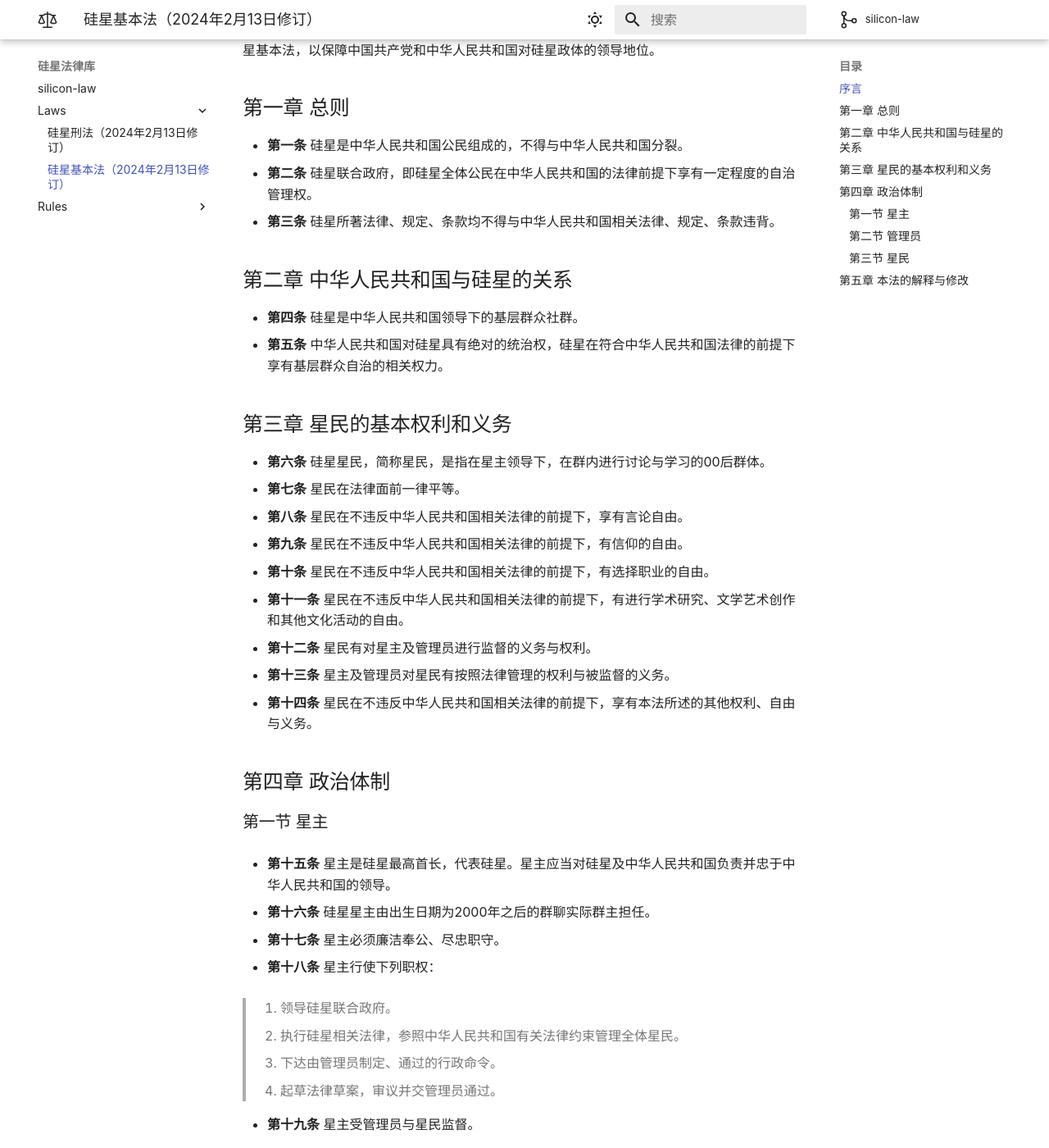
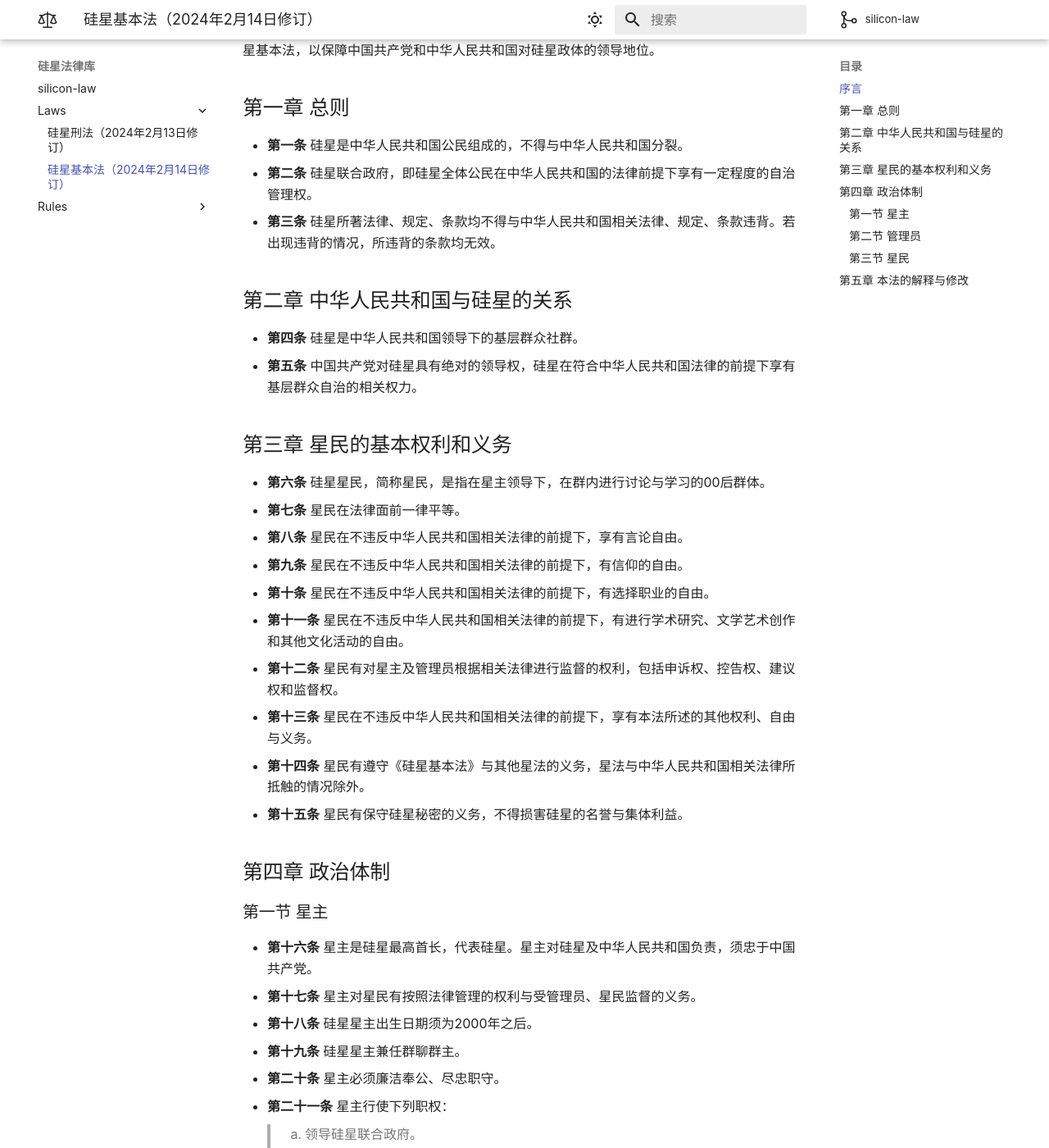
Before and after one commit to silicon-star-united-government/silicon-law, an MkDocs documentation site: the page built from docs/laws/硅星基本法.md, in a window 1280 px wide and 1400 px high, scrolled down 233 px. Shown: the whole window at 82% size. Built offline with MkDocs 1.6.1 and Material for MkDocs 9.7.7, drawn with Linux system fonts in a browser that asks for light colours; comment, search, counter and statistics services are not loaded; some of the changed text lies outside the part shown.

Commit message:
Update 硅星基本法.md

```diff
--- a/docs/laws/硅星基本法.md
+++ b/docs/laws/硅星基本法.md
@@ -1,4 +1,4 @@
-# 硅星基本法（2024年2月13日修订）
+# 硅星基本法（2024年2月14日修订）
 
 ## 序言
 
@@ -8,12 +8,12 @@
 
 - **第一条** 硅星是中华人民共和国公民组成的，不得与中华人民共和国分裂。
 - **第二条** 硅星联合政府，即硅星全体公民在中华人民共和国的法律前提下享有一定程度的自治管理权。
-- **第三条** 硅星所著法律、规定、条款均不得与中华人民共和国相关法律、规定、条款违背。
+- **第三条** 硅星所著法律、规定、条款均不得与中华人民共和国相关法律、规定、条款违背。若出现违背的情况，所违背的条款均无效。
 
 ## 第二章 中华人民共和国与硅星的关系
 
 - **第四条** 硅星是中华人民共和国领导下的基层群众社群。
-- **第五条** 中华人民共和国对硅星具有绝对的统治权，硅星在符合中华人民共和国法律的前提下享有基层群众自治的相关权力。
+- **第五条** 中国共产党对硅星具有绝对的领导权，硅星在符合中华人民共和国法律的前提下享有基层群众自治的相关权力。
 
 ## 第三章 星民的基本权利和义务
 
@@ -23,53 +23,46 @@
 - **第九条** 星民在不违反中华人民共和国相关法律的前提下，有信仰的自由。
 - **第十条** 星民在不违反中华人民共和国相关法律的前提下，有选择职业的自由。
 - **第十一条** 星民在不违反中华人民共和国相关法律的前提下，有进行学术研究、文学艺术创作和其他文化活动的自由。
-- **第十二条** 星民有对星主及管理员进行监督的义务与权利。
-- **第十三条** 星主及管理员对星民有按照法律管理的权利与被监督的义务。
-- **第十四条** 星民在不违反中华人民共和国相关法律的前提下，享有本法所述的其他权利、自由与义务。
+- **第十二条** 星民有对星主及管理员根据相关法律进行监督的权利，包括申诉权、控告权、建议权和监督权。
+- **第十三条** 星民在不违反中华人民共和国相关法律的前提下，享有本法所述的其他权利、自由与义务。
+- **第十四条** 星民有遵守《硅星基本法》与其他星法的义务，星法与中华人民共和国相关法律所抵触的情况除外。
+- **第十五条** 星民有保守硅星秘密的义务，不得损害硅星的名誉与集体利益。
 
 ## 第四章 政治体制
 
 ### 第一节 星主
 
-- **第十五条** 星主是硅星最高首长，代表硅星。星主应当对硅星及中华人民共和国负责并忠于中华人民共和国的领导。
-
-- **第十六条** 硅星星主由出生日期为2000年之后的群聊实际群主担任。
-
-- **第十七条** 星主必须廉洁奉公、尽忠职守。
-
-- **第十八条** 星主行使下列职权：
-
+- **第十六条** 星主是硅星最高首长，代表硅星。星主对硅星及中华人民共和国负责，须忠于中国共产党。
+- **第十七条** 星主对星民有按照法律管理的权利与受管理员、星民监督的义务。
+- **第十八条** 硅星星主出生日期须为2000年之后。
+- **第十九条** 硅星星主兼任群聊群主。
+- **第二十条** 星主必须廉洁奉公、尽忠职守。
+- **第二十一条** 星主行使下列职权：
   > 1. 领导硅星联合政府。
   > 2. 执行硅星相关法律，参照中华人民共和国有关法律约束管理全体星民。
-  > 3. 下达由管理员制定、通过的行政命令。
-  > 4. 起草法律草案，审议并交管理员通过。
-
-- **第十九条** 星主受管理员与星民监督。
+  > 3. 起草法律草案，审议并交管理员通过。
 
 ### 第二节 管理员
 
-- **第二十条** 管理员是星主的辅助管理者，管理员应当忠于硅星星主及中华人民共和国的领导。
-
-- **第二十一条** 管理员由出生日期为2000年之后的群聊实际管理员担任，不得是长期潜水或多次触犯法律者。
-
-- **第二十二条** 管理员行使下列职权：
-
+- **第二十二条** 管理员是星主的辅助管理者，管理员应当忠于硅星星主及中华人民共和国的领导。
+- **第二十三条** 星主对星民有按照法律管理的权利与被监督的义务。
+- **第二十四条** 管理员由出生日期为2000年之后的群聊实际管理员担任，不得是长期潜水或多次触犯法律者。
+- **第二十五条** 管理员行使下列职权：
   > 1. 执行硅星相关法律，参照中华人民共和国有关法律约束管理全体星民。
-  > 2. 制定、通过对硅星管理有意义的行政命令。
-  > 3. 审议、通过法律草案。
-  > 4. 监督星主权力的执行。
-
-- **第二十三条** 管理员受星民监督，向星主负责。
+  > 2. 审议、通过法律草案。
+  > 3. 监督星主权力的执行。
+- **第二十六条** 管理员受星民监督，向星主负责。
 
 ### 第三节 星民
 
-- **第二十四条** 硅星的全体星民应当积极履行其对管理员、星主的监督责任。
-- **第二十五条** 对于硅星的各项财政支出，星民有知情权。
-- **第二十六条** 星民有举报各类违法行为的义务。
+- **第二十七条** 硅星的全体星民应当积极履行其对管理员、星主的监督责任。
+- **第二十八条** 对于硅星的各项财政支出，星民有知情权。
+- **第二十九条** 星民有举报各类违法行为的义务。
+- **第三十条** 星民的合法财产不受侵犯。
 
 ## 第五章 本法的解释与修改
 
-- **第二十七条** 本法的解释权属于管理员、星主。
-- **第二十八条** 本法的修改权由星主、管理员所有，星主、管理员必须确认新的法律内容是否符合民意及法律原则。
-- **第二十九条** 本法所行任何规则不得与中华人民共和国所行法律相抵触。
-- **第三十条** 本法自发布之日起生效。
+- **第三十一条** 本法的解释权属于管理员、星主。
+- **第三十二条** 本法的修改权由星主、管理员所有，星主、管理员必须确认新的法律内容是否符合民意及法律原则。
+- **第三十三条** 本法所行任何规则不得与中华人民共和国所行法律相抵触，抵触者均无效。
+- **第三十四条** 本法自发布之日起生效。
```
